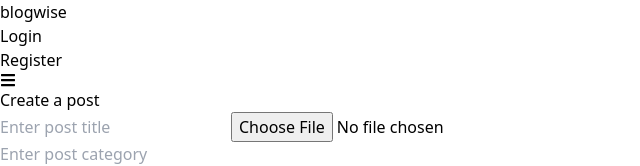
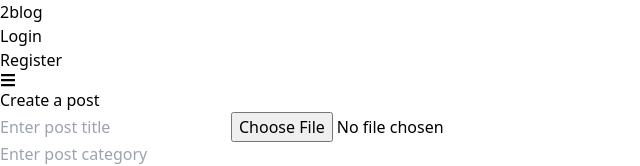
Before and after one commit to atahtee/2blog, a React (Vite) app in the folder frontend/: page /write in a window 1280 px wide. Shown: the top 166 px of the page, without its empty margins (0-640 px from the left). Built offline with nearby package versions, Linux system fonts and the light colour scheme; no server answers.

Commit message:
Changed the Nav

```diff
--- a/frontend/src/components/Navbar.jsx
+++ b/frontend/src/components/Navbar.jsx
@@ -20,7 +20,7 @@
   const {user} = useContext(UserContext);
   return (
     <div className='flex items-center justify-between px-6 md:px-[200px] py-4 bg-gray-100'>
-  <h1 className='text-lg md:text-xl font-extrabold'><Link to="/">blogwise</Link></h1>
+  <h1 className='text-lg md:text-xl font-extrabold'><Link to="/">2blog</Link></h1>
   {path === "/" && (
     <div className='flex items-center space-x-2'>
       <p onClick={() => navigate(prompt ? `?search=${prompt}` : navigate("/"))} className='cursor-pointer'>
```
